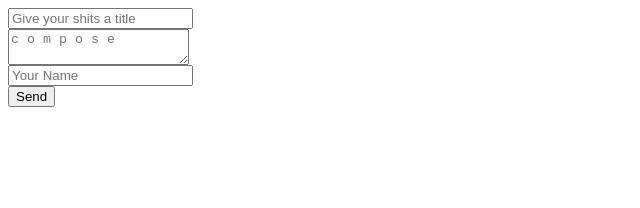
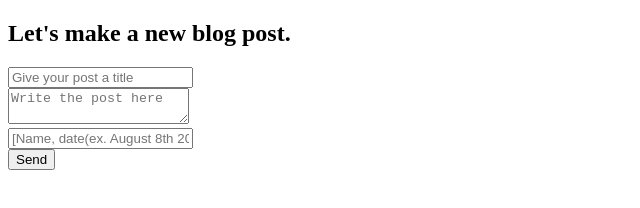
Before and after one commit to Boiing587/blog, a plain HTML site: page templates/compose.html in a window 1280 px wide. Shown: the whole page, without its empty margins (0-640 px from the left). Drawn offline with Linux system fonts and the light colour scheme.

Commit message:
maybe make the compose page look nice

```diff
--- a/templates/compose.html
+++ b/templates/compose.html
@@ -1,6 +1,13 @@
-<input id='title' placeholder='Give your shits a title'></input><br />
-<textarea class='input' id='content' placeholder='c o m p o s e'></textarea><br />
-<input id='author' placeholder='Your Name'></input><br />
+<!DOCTYPE html>
+<html>
+  <head>
+    <title>New post</title>
+  </head>
+  <body>
+    <h2>Let's make a new blog post.</h2>
+    <input id='title' placeholder='Give your post a title'></input><br />
+    <textarea class='input' id='content' placeholder='Write the post here'></textarea><br />
+    <input id='author' placeholder='[Name, date(ex. August 8th 2019)]'></input><br />
     <button id='send' onclick='send();'>Send</button>
 
     <script>
@@ -11,3 +18,5 @@
         location.href = `/post?title=${title}&content=${content}&author=${author}&api_key={{ message }}`
       }
     </script>
+  </body>
+</html>
```
Lines whose indentation alone changed are shown as unchanged.
